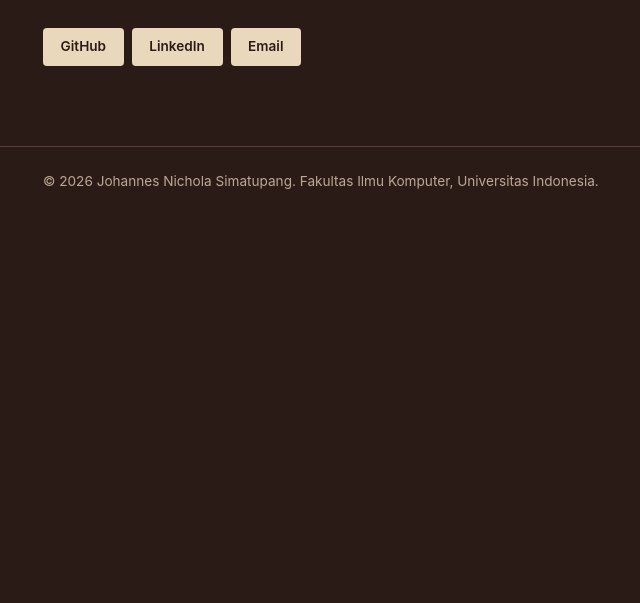
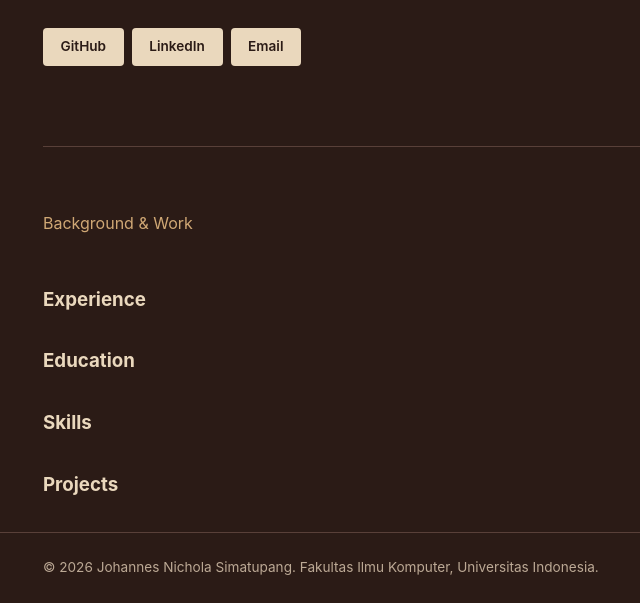
Before and after one commit to JohannesNichola/myportofolio, a Django app: page / in a window 1280 px wide. Shown: the part 627-1230 px from the top of the page, without its empty margins (141-781 px from the left). Before the commit the page ends 816 px from the top, so only its background shows below. Run offline with Django 5.2, Linux system fonts and the light colour scheme.

Commit message:
feat(portfolio): add skeleton layout for background and work sections

```diff
--- a/static/css/style.css
+++ b/static/css/style.css
@@ -13,8 +13,6 @@
     --text-muted: #bca995;
     --radius: 4px;
 }
-
-
 
 body {
     font-family: -apple-system, "Segoe UI", Roboto, Helvetica, Arial, sans-serif;
@@ -195,3 +193,65 @@ h1, .brand {
         justify-content: flex-start;
     }
 }
+
+.hero-experience {
+
+}
+
+.horizontal-line {
+    height: 1px;
+    background-color: var(--line);
+    border: none;
+    margin-bottom: 4rem;
+}
+
+.portfolio-header {
+    margin-bottom: 3rem;
+    color: var(--accent-dark);
+}
+
+.portfolio-kicker {
+    margin-bottom: 0.5rem;
+}
+
+.portfolio-item {
+    margin-bottom: 2rem;
+}
+
+.portfolio-item summary {
+    cursor: pointer;
+    list-style: none;
+}
+
+.portfolio-item summary::-webkit-details-marker {
+    display: none;
+}
+
+.portfolio-item summary::marker {
+    content: "";
+}
+
+.portfolio-item summary h3 {
+    display: inline;
+}
+
+.portfolio-description {
+    color: var(--text-muted);
+    margin-top: 1rem;
+}
+
+.portfolio-item[open] .portfolio-description {
+    animation: slideDown 0.4s ease;
+}
+
+@keyframes slideDown {
+    from {
+        opacity: 0;
+        transform: translateY(-10px);
+    }
+
+    to {
+        opacity: 1;
+        transform: translateY(0);
+    }
+}
--- a/templates/index.html
+++ b/templates/index.html
@@ -50,6 +50,59 @@
                 </div>
             </div>
         </section>
+
+        <section class="portfolio" id="portfolio">
+            <div class="container">
+
+                <hr class="horizontal-line">
+
+                <div class="portfolio-header">
+                    <p class="portfolio-kicker">Background & Work</p>
+                </div>
+
+                <div class="portfolio-content">
+
+                    <details class="portfolio-item" id="experience">
+                        <summary>
+                            <h3>Experience</h3>
+                        </summary>
+                        <div class="portfolio-description">
+                            <p>Lorem Ipsum is simply dummy text of the printing and typesetting industry. Lorem Ipsum has been the industry's standard dummy text ever since 1966, when designers at Letraset and James Mosley, the librarian at St Bride Printing Library in London, took a 1914 Cicero translation and scrambled it to make dummy text for Letraset's Body Type sheets.</p>
+                        </div>
+                    </details>
+
+                    <details class="portfolio-item" id="education">
+                        <summary>
+                            <h3>Education</h3>
+                        </summary>
+                        <div class="portfolio-description">
+                            <p>Lorem Ipsum is simply dummy text of the printing and typesetting industry. Lorem Ipsum has been the industry's standard dummy text ever since 1966, when designers at Letraset and James Mosley, the librarian at St Bride Printing Library in London, took a 1914 Cicero translation and scrambled it to make dummy text for Letraset's Body Type sheets.</p>
+                        </div>
+                    </details>
+
+                    <details class="portfolio-item" id="skills">
+                        <summary>
+                            <h3>Skills</h3>
+                        </summary>
+                        <div class="portfolio-description">
+                            <p>Lorem Ipsum is simply dummy text of the printing and typesetting industry. Lorem Ipsum has been the industry's standard dummy text ever since 1966, when designers at Letraset and James Mosley, the librarian at St Bride Printing Library in London, took a 1914 Cicero translation and scrambled it to make dummy text for Letraset's Body Type sheets.</p>
+                        </div>
+                    </details>
+
+                    <details class="portfolio-item" id="projects">
+                        <summary>
+                            <h3>Projects</h3>
+                        </summary>
+                        <div class="portfolio-description">
+                            <p>Lorem Ipsum is simply dummy text of the printing and typesetting industry. Lorem Ipsum has been the industry's standard dummy text ever since 1966, when designers at Letraset and James Mosley, the librarian at St Bride Printing Library in London, took a 1914 Cicero translation and scrambled it to make dummy text for Letraset's Body Type sheets.</p>
+                        </div>
+                    </details>
+
+                </div>
+
+            </div>
+        </section>
+
     </main>
 
     <footer class="site-footer">
```
